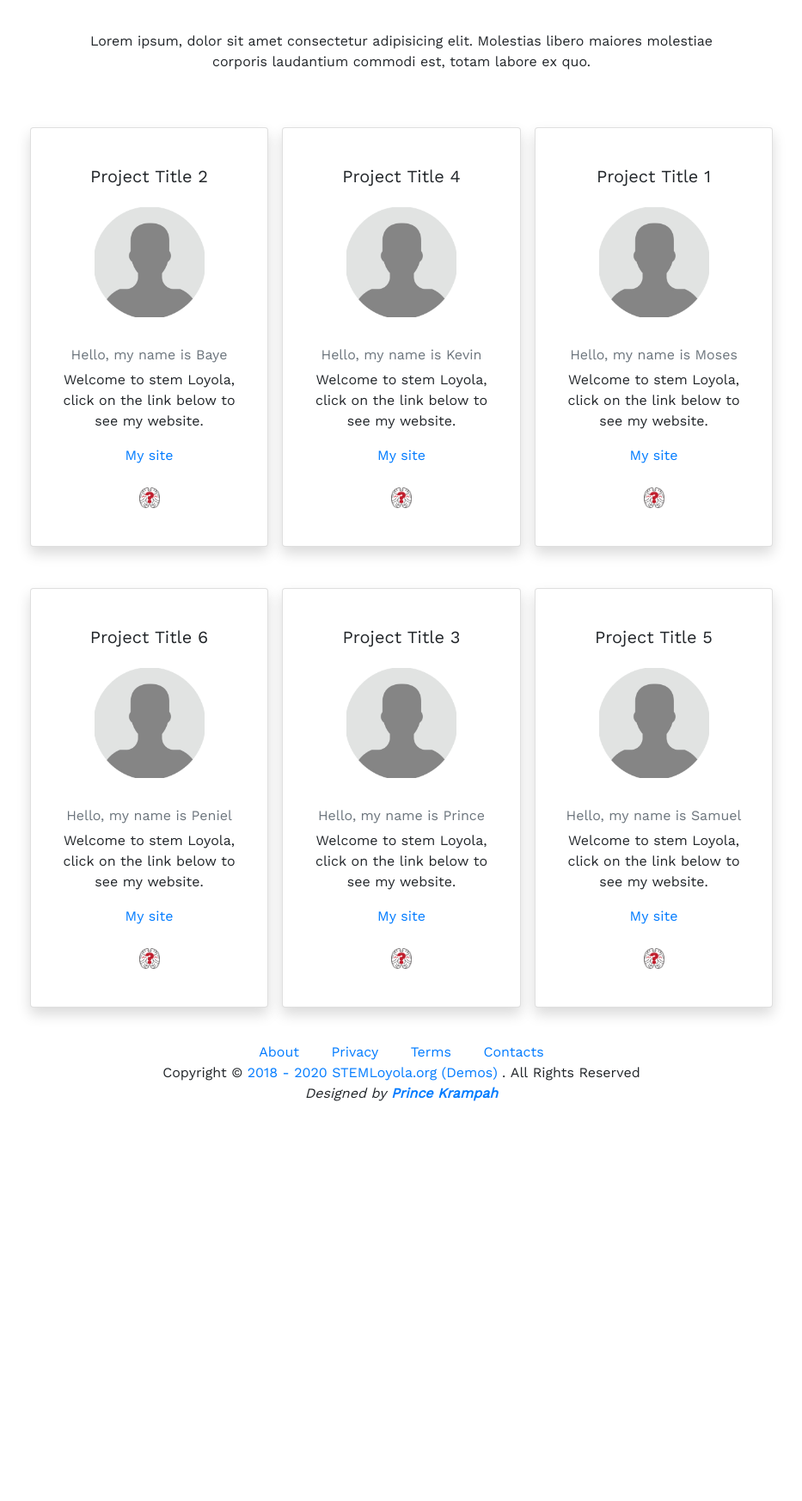
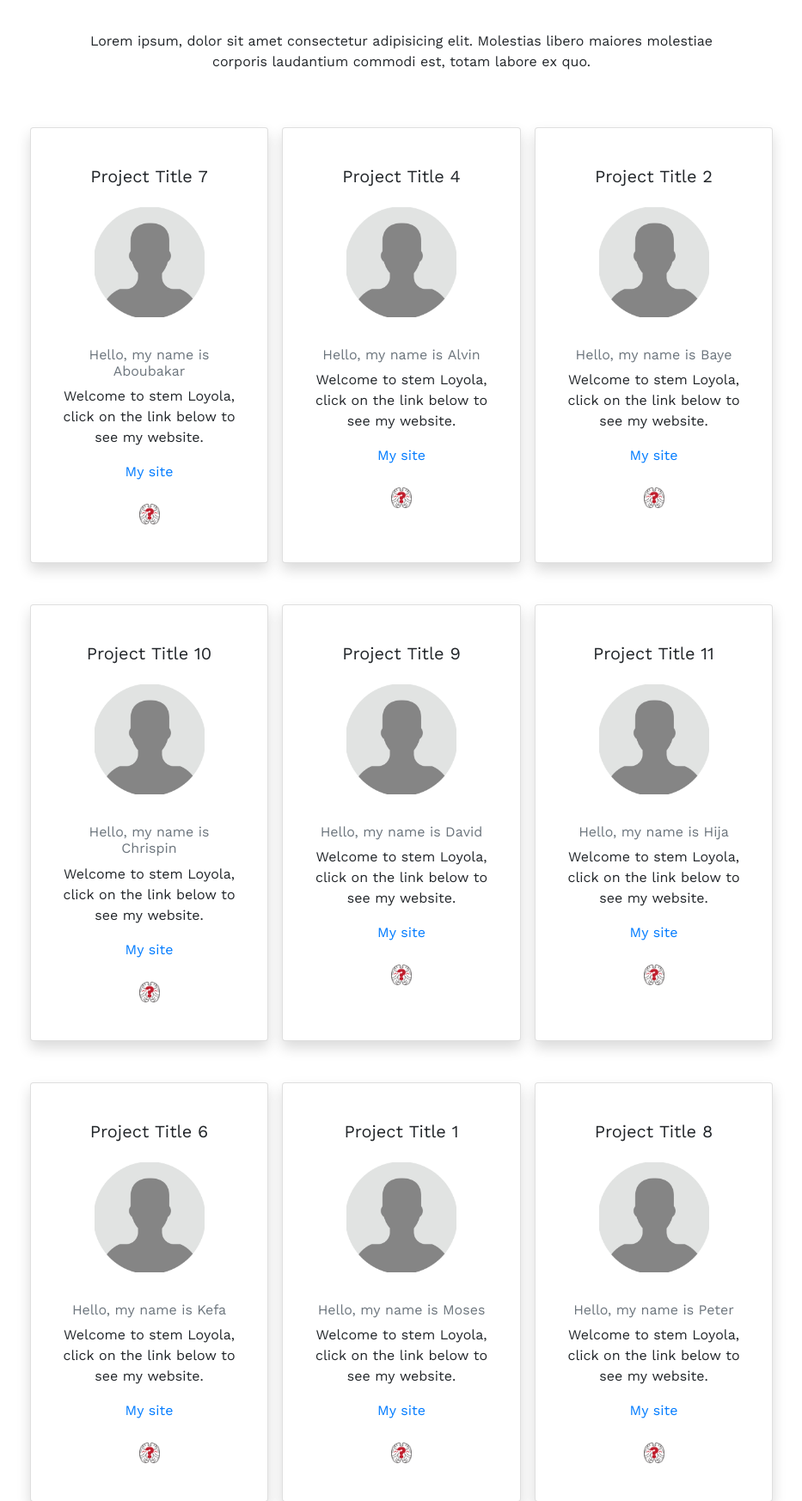
Before and after one commit to stemloyolatz/demo-landing-page, a PHP site: page / in a window 1280 px wide. Shown: the part 207-1953 px from the top of the page at 86% size, without its empty margins (173-1106 px from the left). Before the commit the page ends 1488 px from the top, so only its background shows below. Run offline with PHP 8.4, Linux system fonts and the light colour scheme; some libraries are stand-ins or nearby versions.

Commit message:
Add more users

```diff
--- a/index.php
+++ b/index.php
@@ -77,9 +77,14 @@
         array("Moses", "Minja", "Project Title 1", "sample-student.png"),
         array("Baye", "Manga", "Project Title 2", "sample-student.png"),
         array("Prince", "Krampah", "Project Title 3", "sample-student.png"),
-        array("Kevin", "James", "Project Title 4", "sample-student.png"),
+        array("Alvin", "Mrema", "Project Title 4", "sample-student.png"),
         array("Samuel", "Danda", "Project Title 5", "sample-student.png"),
-        array("Peniel", "Shimba", "Project Title 6", "sample-student.png")
+        array("Kefa", "Agwanda", "Project Title 6", "sample-student.png"),
+        array("Aboubakar", "Rajab", "Project Title 7", "sample-student.png"),
+        array("Peter", "Kinemu", "Project Title 8", "sample-student.png"),
+        array("David", "Mushi", "Project Title 9", "sample-student.png"),
+        array("Chrispin", "Lubava", "Project Title 10", "sample-student.png"),
+        array("Hija", "Peppino", "Project Title 11", "sample-student.png"),
       );
 
       asort( $students );
```
